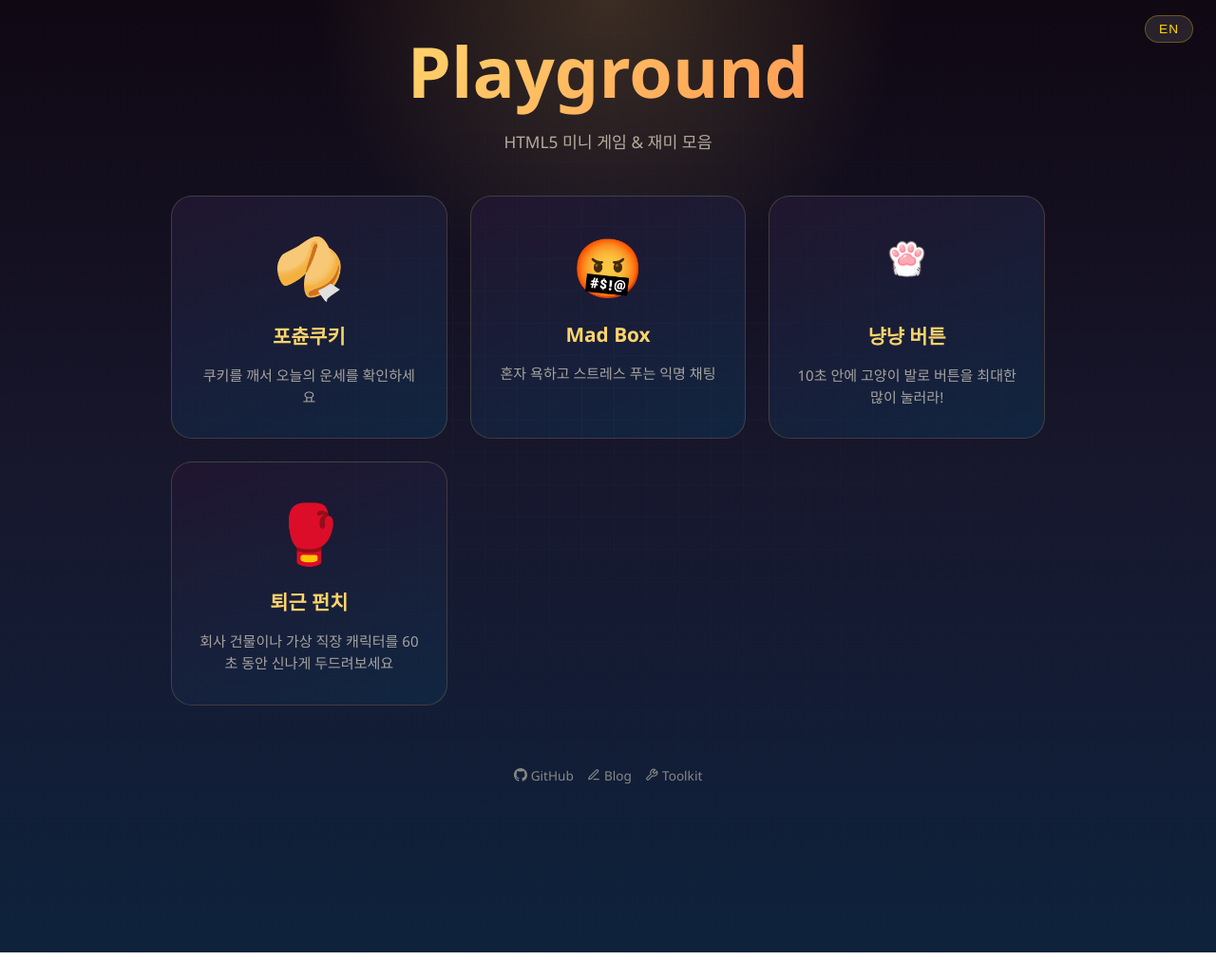
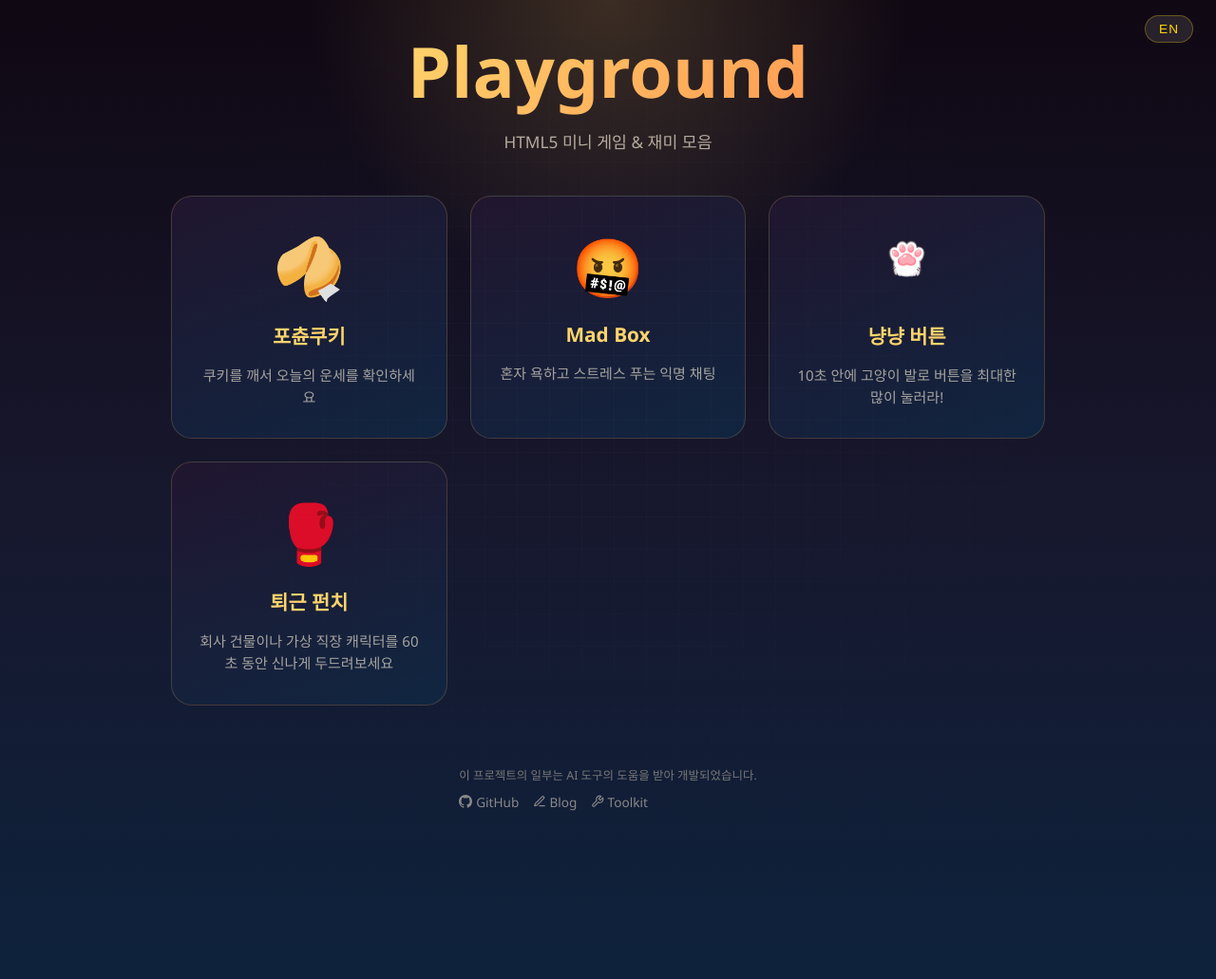
Before and after one commit to eottabom/playground, a plain HTML site: page index.html in a window 1280 px wide. Shown: the whole page at 95% size. Before the commit the page ends 1003 px from the top, so only its background shows below. Drawn offline with Linux system fonts and the light colour scheme.

Commit message:
docs: AI 도구 활용 안내 문구 추가
- README와 메인 페이지 footer에 AI 도구 활용 고지 추가

```diff
--- a/index.html
+++ b/index.html
@@ -191,6 +191,7 @@
   </div>
 
   <footer>
+    <p style="color:#777; font-size:0.78rem; margin-bottom:10px;" data-ko="이 프로젝트의 일부는 AI 도구의 도움을 받아 개발되었습니다." data-en="Parts of this project were developed with the help of AI tools.">이 프로젝트의 일부는 AI 도구의 도움을 받아 개발되었습니다.</p>
     <a href="https://github.com/eottabom" target="_blank" rel="noopener noreferrer" style="color:#888; text-decoration:none; display:inline-flex; align-items:center; gap:4px;">
       <svg width="14" height="14" viewBox="0 0 24 24" fill="currentColor"><path d="M12 0C5.37 0 0 5.37 0 12c0 5.31 3.435 9.795 8.205 11.385.6.105.825-.255.825-.57 0-.285-.015-1.23-.015-2.235-3.015.555-3.795-.735-4.035-1.41-.135-.345-.72-1.41-1.23-1.695-.42-.225-1.02-.78-.015-.795.945-.015 1.62.87 1.845 1.23 1.08 1.815 2.805 1.305 3.495.99.105-.78.42-1.305.765-1.605-2.67-.3-5.46-1.335-5.46-5.925 0-1.305.465-2.385 1.23-3.225-.12-.3-.54-1.53.12-3.18 0 0 1.005-.315 3.3 1.23.96-.27 1.98-.405 3-.405s2.04.135 3 .405c2.295-1.56 3.3-1.23 3.3-1.23.66 1.65.24 2.88.12 3.18.765.84 1.23 1.905 1.23 3.225 0 4.605-2.805 5.625-5.475 5.925.435.375.81 1.095.81 2.22 0 1.605-.015 2.895-.015 3.3 0 .315.225.69.825.57A12.02 12.02 0 0024 12c0-6.63-5.37-12-12-12z"/></svg>
       GitHub
```
Also changed, not shown: README.md.
